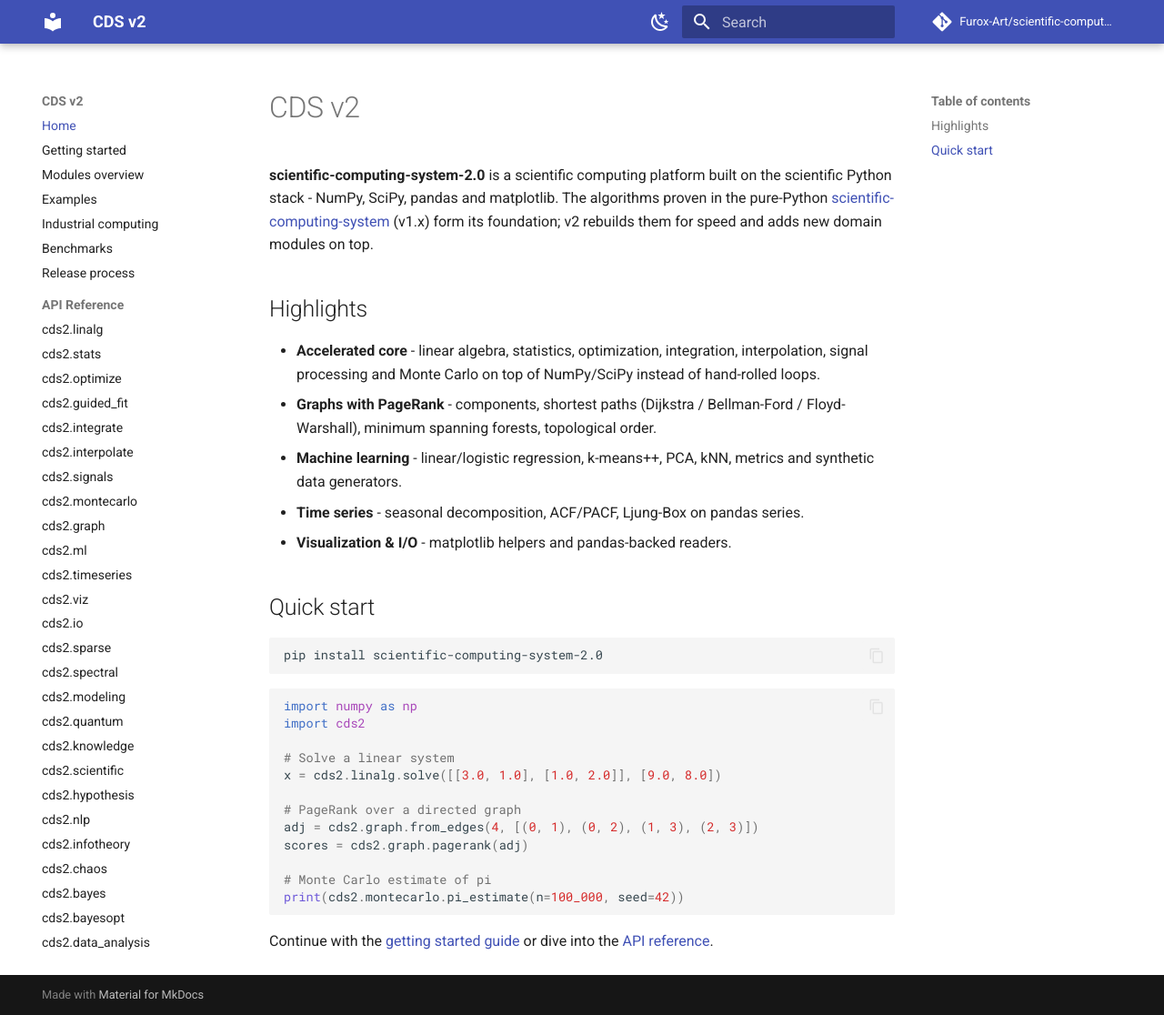
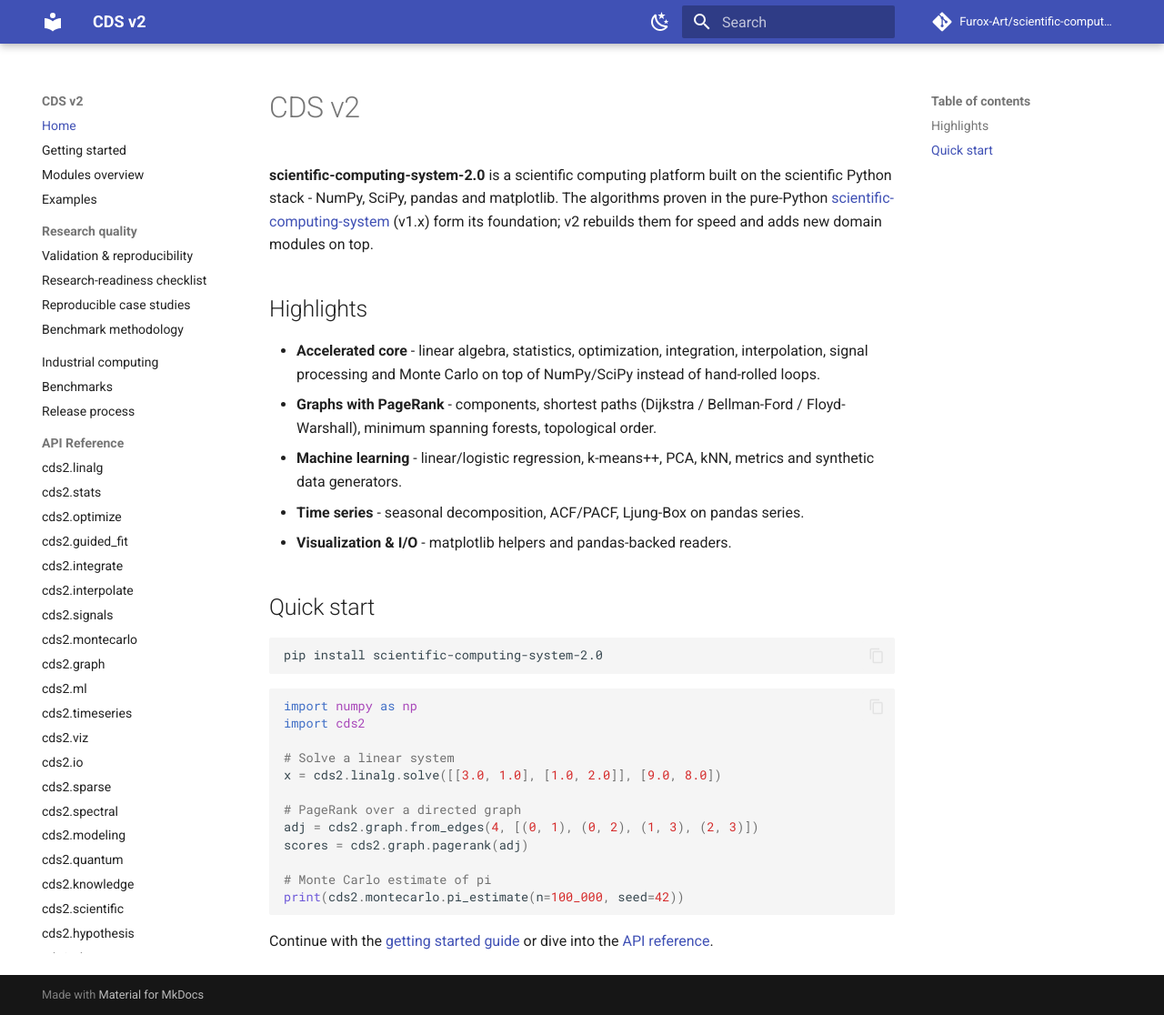
Before and after one commit to Furox-Art/scientific-computing-system-2.0, an MkDocs documentation site: the page built from docs/index.md, in a window 1280 px wide and 1116 px high. Shown: the whole window at 91% size. Built offline with MkDocs 1.6.1 and Material for MkDocs 9.7.7, drawn with Linux system fonts in a browser that asks for light colours; comment, search, counter and statistics services are not loaded.

Commit message:
docs: surface research-quality documentation

```diff
--- a/mkdocs.yml
+++ b/mkdocs.yml
@@ -28,6 +28,11 @@ nav:
   - Getting started: getting-started.md
   - Modules overview: modules.md
   - Examples: examples.md
+  - Research quality:
+      - Validation & reproducibility: validation-and-reproducibility.md
+      - Research-readiness checklist: research-readiness.md
+      - Reproducible case studies: case-studies.md
+      - Benchmark methodology: benchmark-methodology.md
   - Industrial computing: industrial.md
   - Benchmarks: benchmarks.md
   - Release process: release.md
```
